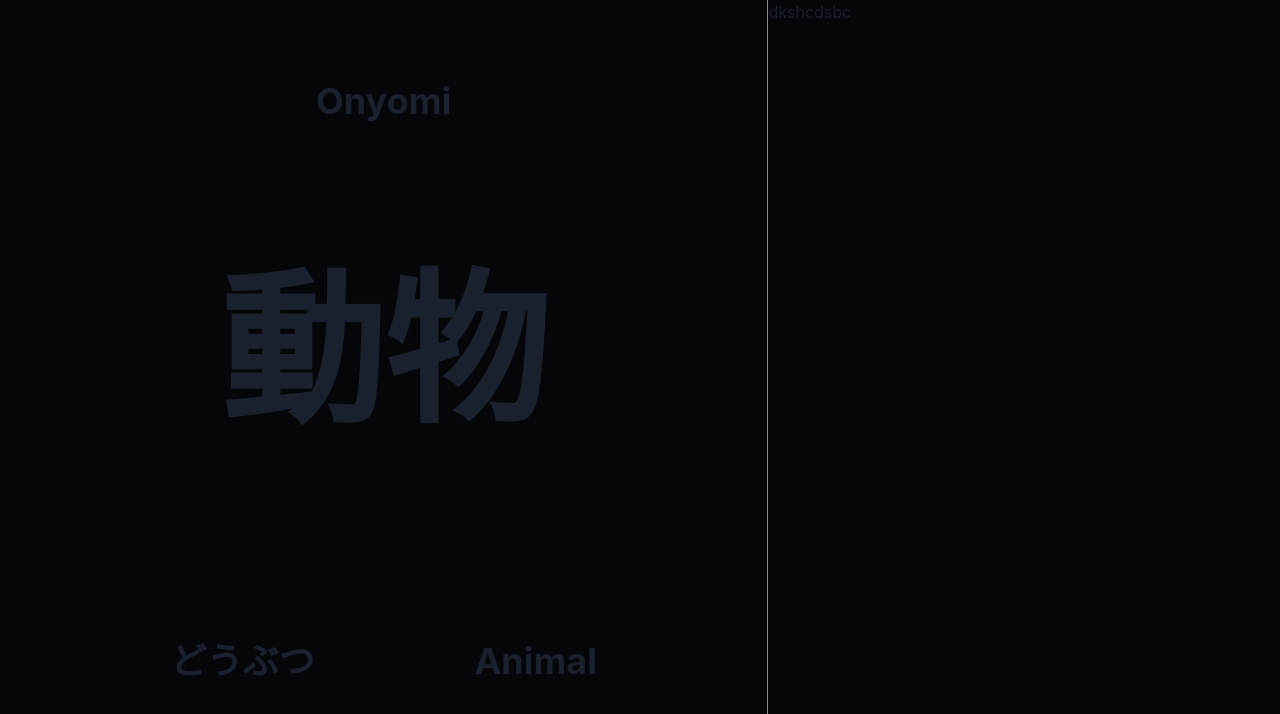
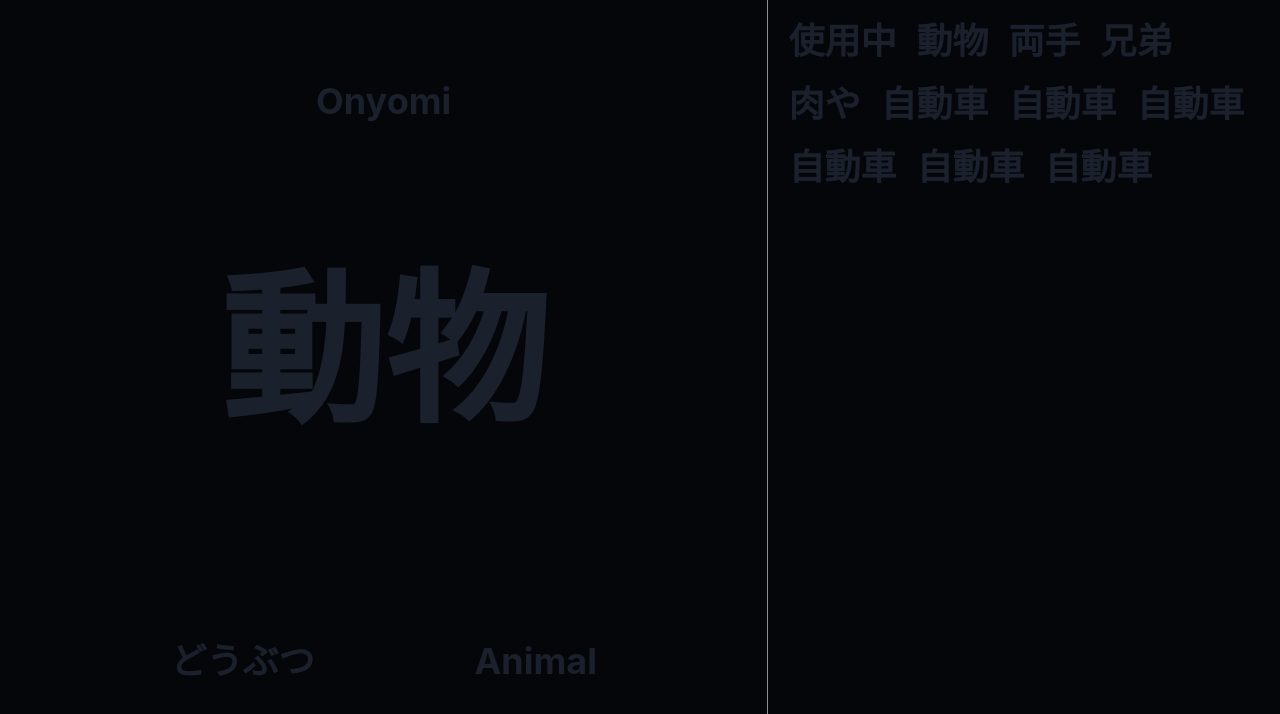
Before and after one commit to balub/Learn-Kanji, a Next.js app: page / in a window 1280 px wide. Shown: the top 714 px of the page. Built offline with nearby package versions, Linux system fonts and the light colour scheme.

Commit message:
Kanji list component complete

```diff
--- a/components/KanjiListComponent.js
+++ b/components/KanjiListComponent.js
@@ -1,10 +1,45 @@
 import React from "react";
+import { Wrap, WrapItem } from "@chakra-ui/react";
+
+import KanjiListItem from "./KanjiListItem";
 
 function KanjiListComponent() {
   return (
-    <div>
-      <h1>dkshcdsbc</h1>
-    </div>
+    <Wrap p={5} spacing="20px" justify="start">
+      <WrapItem m={2}>
+        <KanjiListItem kanji={"使用中"} />
+      </WrapItem>
+      <WrapItem>
+        <KanjiListItem kanji={"動物"} />
+      </WrapItem>
+      <WrapItem>
+        <KanjiListItem kanji={"両手"} />
+      </WrapItem>
+      <WrapItem>
+        <KanjiListItem kanji={"兄弟"} />
+      </WrapItem>
+      <WrapItem>
+        <KanjiListItem kanji={"肉や"} />
+      </WrapItem>
+      <WrapItem>
+        <KanjiListItem kanji={"自動車"} />
+      </WrapItem>
+      <WrapItem>
+        <KanjiListItem kanji={"自動車"} />
+      </WrapItem>
+      <WrapItem>
+        <KanjiListItem kanji={"自動車"} />
+      </WrapItem>
+      <WrapItem>
+        <KanjiListItem kanji={"自動車"} />
+      </WrapItem>
+      <WrapItem>
+        <KanjiListItem kanji={"自動車"} />
+      </WrapItem>
+      <WrapItem>
+        <KanjiListItem kanji={"自動車"} />
+      </WrapItem>
+    </Wrap>
   );
 }
 
--- /dev/null
+++ b/components/KanjiListItem.js
@@ -0,0 +1,15 @@
+import React from "react";
+import { Box, Heading } from "@chakra-ui/react";
+
+function KanjiListItem(props) {
+  const { kanji } = props;
+  return (
+    <Box textAlign="center">
+      <Heading as="h1" size="xl" isTruncated>
+        {kanji}
+      </Heading>
+    </Box>
+  );
+}
+
+export default KanjiListItem;
```
